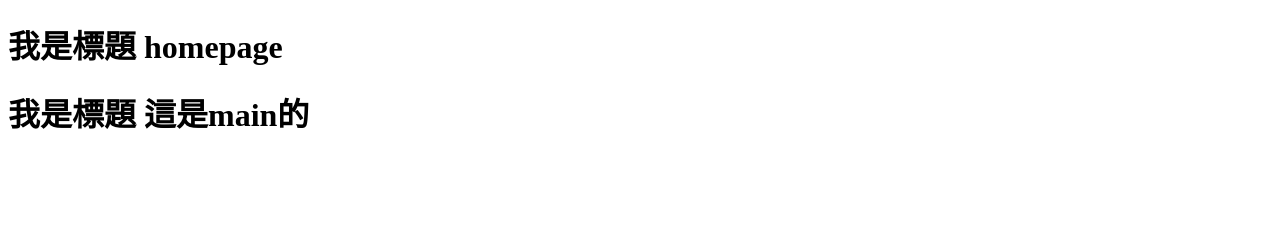
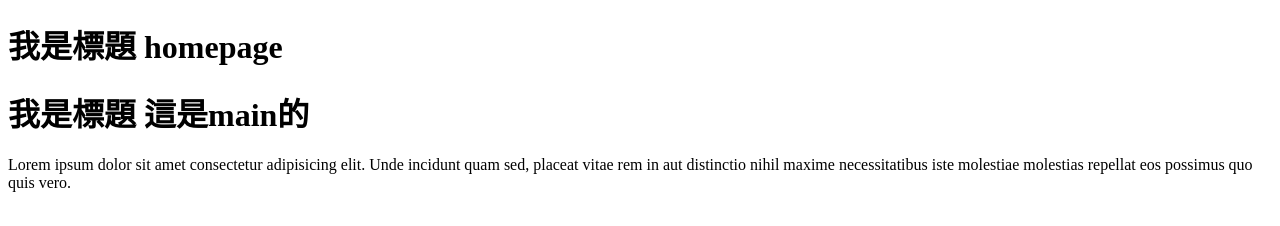
Before and after one commit to Wi11am3/my-first-gitTest, a plain HTML site: page index.html in a window 1280 px wide. Drawn offline with Linux system fonts and the light colour scheme.

Commit message:
feat:新增首頁內容

```diff
--- a/index.html
+++ b/index.html
@@ -18,5 +18,6 @@
 </head>
 <body>
     <h1>我是標題 這是main的</h1>
+    <p>Lorem ipsum dolor sit amet consectetur adipisicing elit. Unde incidunt quam sed, placeat vitae rem in aut distinctio nihil maxime necessitatibus iste molestiae molestias repellat eos possimus quo quis vero.</p>
 </body>
 </html>
```
